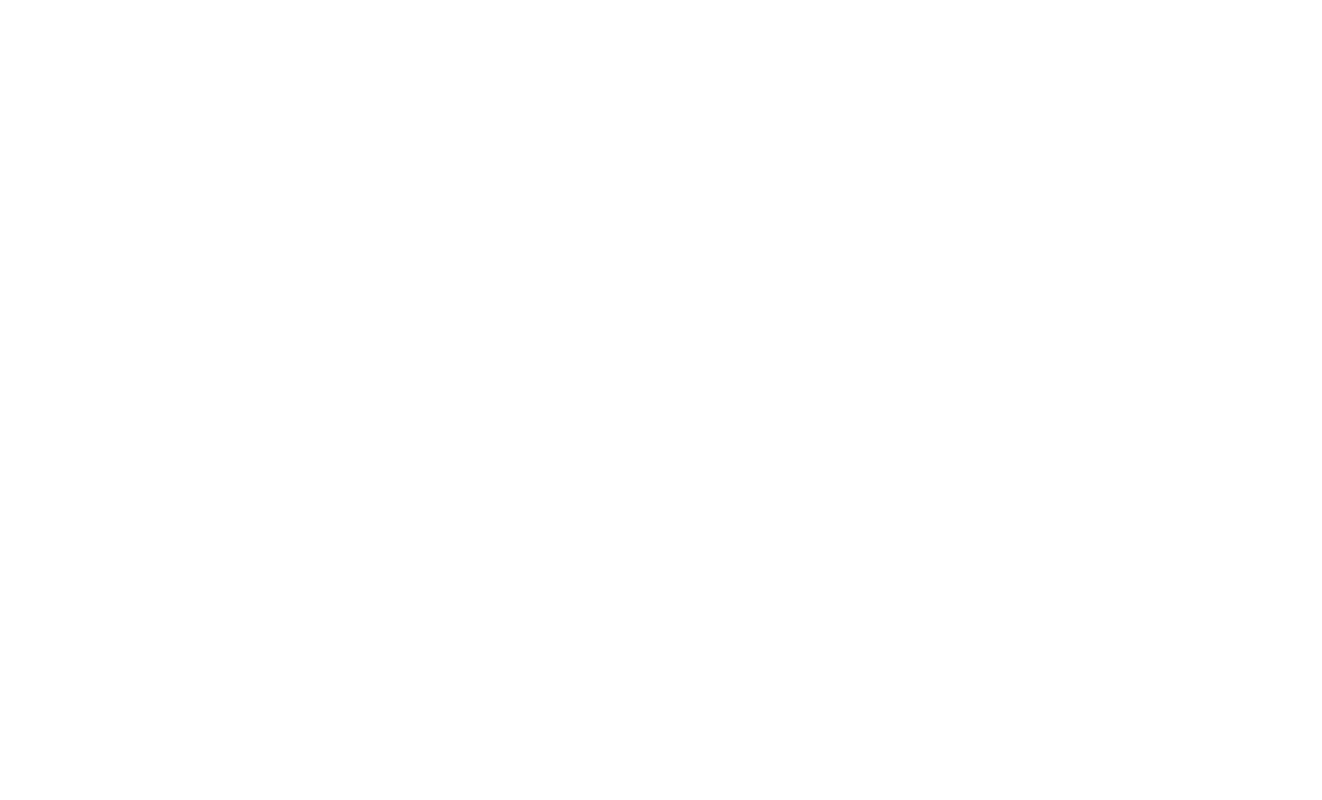
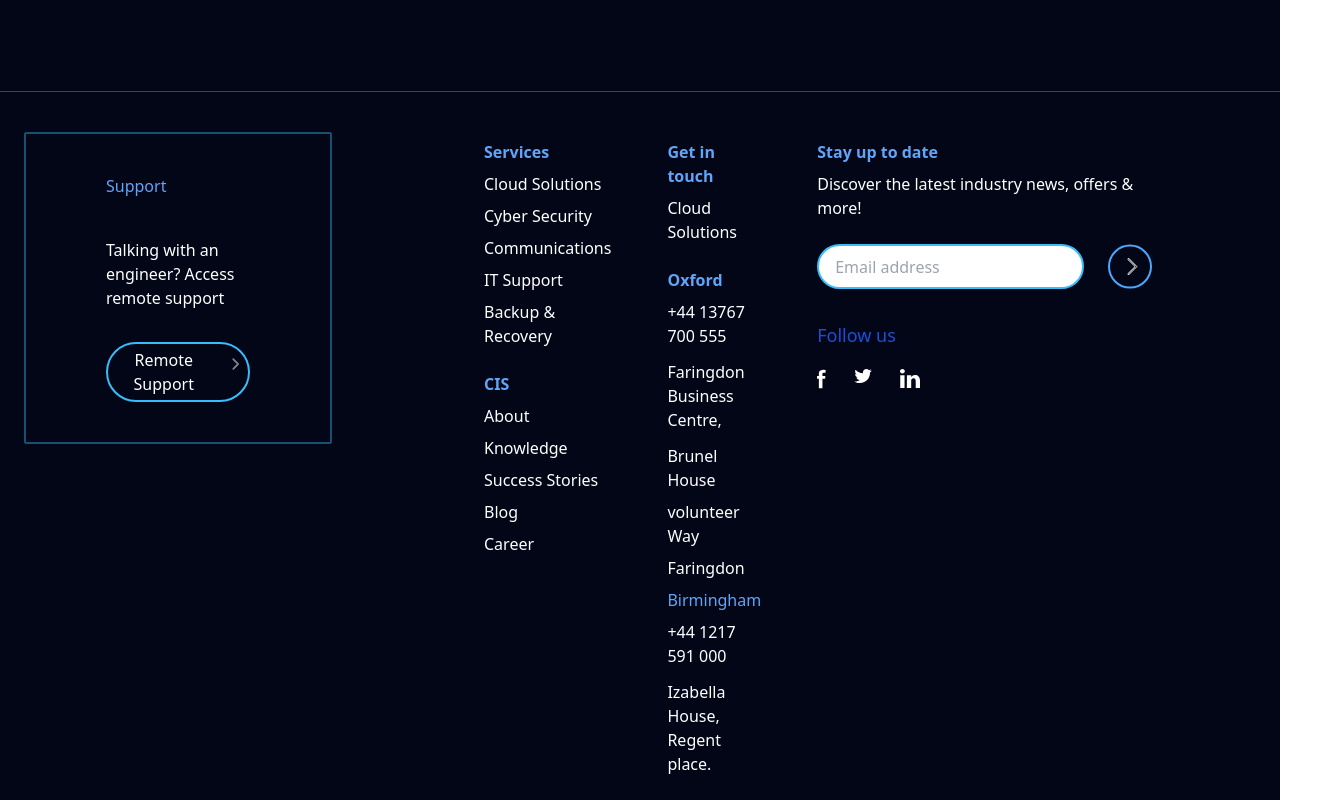
Before and after one commit to Sanmidaniels07/TPS-wEB, a React (Create React App) app: page /about in a window 1280 px wide. Before the commit this address had no page. Shown: the part 5100-5900 px from the top of the page, 1322 px wide, since content can reach past the window. Before the commit the page ends 800 px from the top, so only its background shows below. Built offline with nearby package versions, Linux system fonts and the light colour scheme.

Commit message:
fixed bugs on website

```diff
--- a/src/App.tsx
+++ b/src/App.tsx
@@ -10,20 +10,22 @@ import ContactUs from "./pages/contactUs";
 import FAQs from "./pages/faqs";
 import KnowledgeBase from "./pages/knowledgeBase";
 import Support from "./pages/support";
+import Footer from "./pages/Home/components/Footer";
 
 function App() {
   return (
     <BrowserRouter>
       <Routes>
         <Route path="/" element={<Home />} />
-        <Route path="./about" element={<About />} />
-        <Route path="./blog" element={<Blog />} />
-        <Route path="./contactUs" element={<ContactUs />} />
-        <Route path="./knowledgeBase" element={<KnowledgeBase />} />
-        <Route path="./successStory" element={<SuccessStory />} />
-        <Route path="./support" element={<Support />} />
-        <Route path="./faqs" element={<FAQs />} />
+        <Route path="/about" element={<About />} />
+        <Route path="/blog" element={<Blog />} />
+        <Route path="/contactUs" element={<ContactUs />} />
+        <Route path="/knowledgeBase" element={<KnowledgeBase />} />
+        <Route path="/successStory" element={<SuccessStory />} />
+        <Route path="/support" element={<Support />} />
+        <Route path="/faqs" element={<FAQs />} />
       </Routes>
+      <Footer/>
     </BrowserRouter>
   );
 }
--- a/src/pages/About/components/Team.tsx
+++ b/src/pages/About/components/Team.tsx
@@ -28,7 +28,7 @@ export default function Team() {
 
   return (
     <section id="team">
-      <div className="py-10 min-h-screen px-6 md:px-16">
+      <div className="py-7 min-h-screen px-6 md:px-16">
         {/* headings */}
         <div className="space-y-3 text-left">
           <p className="text-xl text-black">Our Team</p>
--- a/src/pages/Home/components/Cookies.jsx
+++ b/src/pages/Home/components/Cookies.jsx
@@ -17,10 +17,10 @@ const Cookies = ({onclick, showCookies}) => {
             <div className='flex flex-col md:flex-row md:space-y-0 md:space-x-3'>
               <div className='flex flex-col md:flex-row'>
                 <p>This site uses cookies to help improve user experience. For these reasons, we may share data with our analytics partners.
-                  By using CIS, you accept our use of cookies. <a href="#" className='underline text-blue-500 text-lg font-semi-bold'>Find out more</a> </p>
+                  By using CIS, you accept our use of cookies. <a href="https://" className='underline text-blue-500 text-lg font-semi-bold'>Find out more</a> </p>
                 <a
                   onClick={onclick}
-                  href="#"
+                  href="https://"
                   className="mx-auto py-2 px-10  text-black text-lg bg-white rounded-full outline outline-blue-400 h-12 ml-2 mt-5 md:mt-0 hover:bg-sky-400 duration-200"
                 >Agree</a>
               </div>
--- a/src/pages/Home/components/Footer.jsx
+++ b/src/pages/Home/components/Footer.jsx
@@ -93,7 +93,7 @@ const Footer = () => {
                 </h4>
                 <div className="my-2">
                   <a
-                    href="#"
+                    href="https://"
                     className="border-transparent border-b-2 hover:border-gray-400 text-white font-sans"
                   >
                     Cloud Solutions
@@ -101,7 +101,7 @@ const Footer = () => {
                 </div>
                 <div className="my-2">
                   <a
-                    href="#"
+                    href="https://"
                     className="border-transparent border-b-2 hover:border-gray-400 text-white font-sans"
                   >
                     Cyber Security
@@ -109,7 +109,7 @@ const Footer = () => {
                 </div>
                 <div className="my-2">
                   <a
-                    href="#"
+                    href="https://"
                     className="border-transparent border-b-2 hover:border-gray-400 text-white font-sans"
                   >
                     Communications
@@ -117,7 +117,7 @@ const Footer = () => {
                 </div>
                 <div className="my-2">
                   <a
-                    href="#"
+                    href="https://"
                     className="border-transparent border-b-2 hover:border-gray-400 text-white font-sans"
                   >
                     IT Support
@@ -125,7 +125,7 @@ const Footer = () => {
                 </div>
                 <div className="my-2">
                   <a
-                    href="#"
+                    href="https://"
                     className="border-transparent border-b-2 hover:border-gray-400 text-white font-sans"
                   >
                     Backup & Recovery
@@ -139,7 +139,7 @@ const Footer = () => {
                 </h4>
                 <div className="my-2">
                   <a
-                    href="#"
+                    href="https://"
                     className="border-transparent border-b-2 hover:border-gray-400 text-white font-sans"
                   >
                     About
@@ -147,7 +147,7 @@ const Footer = () => {
                 </div>
                 <div className="my-2">
                   <a
-                    href="#"
+                    href="https://"
                     className="border-transparent border-b-2 hover:border-gray-400 text-white font-sans"
                   >
                     Knowledge
@@ -155,7 +155,7 @@ const Footer = () => {
                 </div>
                 <div className="my-2">
                   <a
-                    href="#"
+                    href="https://"
                     className="border-transparent border-b-2 hover:border-gray-400 text-white font-sans"
                   >
                     Success Stories
@@ -163,7 +163,7 @@ const Footer = () => {
                 </div>
                 <div className="my-2">
                   <a
-                    href="#"
+                    href="https://"
                     className="border-transparent border-b-2 hover:border-gray-400 text-white font-sans"
                   >
                     Blog
@@ -171,7 +171,7 @@ const Footer = () => {
                 </div>
                 <div className="my-2">
                   <a
-                    href="#"
+                    href="https://"
                     className="border-transparent border-b-2 hover:border-gray-400 text-white font-sans"
                   >
                     Career
@@ -188,7 +188,7 @@ const Footer = () => {
                 </h4>
                 <div className="my-2">
                   <a
-                    href="#"
+                    href="https://"
                     className="border-transparent border-b-2 hover:border-gray-400 text-white font-sans"
                   >
                     Cloud Solutions
@@ -202,7 +202,7 @@ const Footer = () => {
                 </h4>
                 <div className="my-2">
                   <a
-                    href="#"
+                    href="https://"
                     className="border-transparent border-b-2 hover:border-gray-400 text-white font-sans"
                   >
                     +44 13767 700 555
@@ -210,7 +210,7 @@ const Footer = () => {
                 </div>
                 <div className="my-3">
                   <a
-                    href="#"
+                    href="https://"
                     className="border-transparent border-b-2 hover:border-gray-400 text-white font-sans"
                   >
                     Faringdon Business Centre,
@@ -218,7 +218,7 @@ const Footer = () => {
                 </div>
                 <div className="my-2">
                   <a
-                    href="#"
+                    href="https://"
                     className="border-transparent border-b-2 hover:border-gray-400 text-white font-sans"
                   >
                     Brunel House
@@ -226,7 +226,7 @@ const Footer = () => {
                 </div>
                 <div className="my-2">
                   <a
-                    href="#"
+                    href="https://"
                     className="border-transparent border-b-2 hover:border-gray-400 text-white font-sans"
                   >
                     volunteer Way
@@ -234,7 +234,7 @@ const Footer = () => {
                 </div>
                 <div className="my-2">
                   <a
-                    href="#"
+                    href="https://"
                     className="border-transparent border-b-2 hover:border-gray-400 text-white font-sans"
                   >
                     Faringdon
@@ -242,7 +242,7 @@ const Footer = () => {
                 </div>
                 <div className="my-2">
                   <a
-                    href="#"
+                    href="https://"
                     className="border-transparent border-b-2 text-blue-400 font-sans"
                   >
                     Birmingham
@@ -250,7 +250,7 @@ const Footer = () => {
                 </div>
                 <div className="my-2">
                   <a
-                    href="#"
+                    href="https://"
                     className="border-transparent border-b-2 hover:border-gray-400 text-white font-sans"
                   >
                     +44 1217 591 000
@@ -258,7 +258,7 @@ const Footer = () => {
                 </div>
                 <div className="my-3">
                   <a
-                    href="#"
+                    href="https://"
                     className="border-transparent border-b-2 hover:border-gray-400 text-white font-sans"
                   >
                     Izabella House, Regent place.
@@ -274,7 +274,7 @@ const Footer = () => {
                   Stay up to date
                 </h4>
                 <div className="my-2">
-                  <a href="#" className=" text-white font-sans">
+                  <a href="https://" className=" text-white font-sans">
                     Discover the latest industry news, offers & more!
                   </a>
                 </div>
@@ -323,8 +323,8 @@ const Footer = () => {
                 <div className="flex flex-row gap-1 mt-5 ">
                   <a
                     class="c-social-icon mr-6"
-                    target="_blank"
-                    href="https://www.facebook.com/ComputingInformationSystemsLtd"
+
+                    href="https://"
                   >
                     {" "}
                     <svg
@@ -345,7 +345,7 @@ const Footer = () => {
                   </a>
                   <a
                     class="c-social-icon mr-6"
-                    target="_blank"
+
                     href="https://twitter.com/cis_oxford?lang=en"
                   >
                     {" "}
@@ -367,7 +367,7 @@ const Footer = () => {
                   </a>
                   <a
                     class="c-social-icon mr-6"
-                    target="_blank"
+
                     href="https://www.linkedin.com/company/computing-information-systems"
                   >
                     {" "}
--- a/src/pages/Home/components/Partners.jsx
+++ b/src/pages/Home/components/Partners.jsx
@@ -19,7 +19,7 @@ const Partners = () => {
           companies.map((image, index) => {
             return (
               <div className="flex items-center justify-center max-w-[5.5rem] sm:max-w-[7rem] md:max-w-[12rem]" key={index}>
-                <img class="block h-auto max-h-[3.25rem] md:max-h-[6.5rem]" src={image} />
+                <img alt="" class="block h-auto max-h-[3.25rem] md:max-h-[6.5rem]" src={image} />
               </div>
             )
           })
--- a/src/pages/Home/components/TopMostInfo.jsx
+++ b/src/pages/Home/components/TopMostInfo.jsx
@@ -3,7 +3,7 @@ import React from 'react'
 export default function TopMostInfo() {
   return (
     <section id="top-Info" className="bg-sky-800 text-center p-4 text-white">
-       <p>Can your business securely manage multiple devices in one place? <a href="#" className="text-blue-400 font-bold md:border-b-2 border-blue-400 hover:border-b-0 transition-all duration-200">Learn more</a> </p>
+       <p>Can your business securely manage multiple devices in one place? <a href="https//" className="text-blue-400 font-bold md:border-b-2 border-blue-400 hover:border-b-0 transition-all duration-200">Learn more</a> </p>
     </section>
   )
 }
```
Also changed, not shown: src/pages/Home/components/SpecialiseSupport.jsx (+11 -11 lines).
